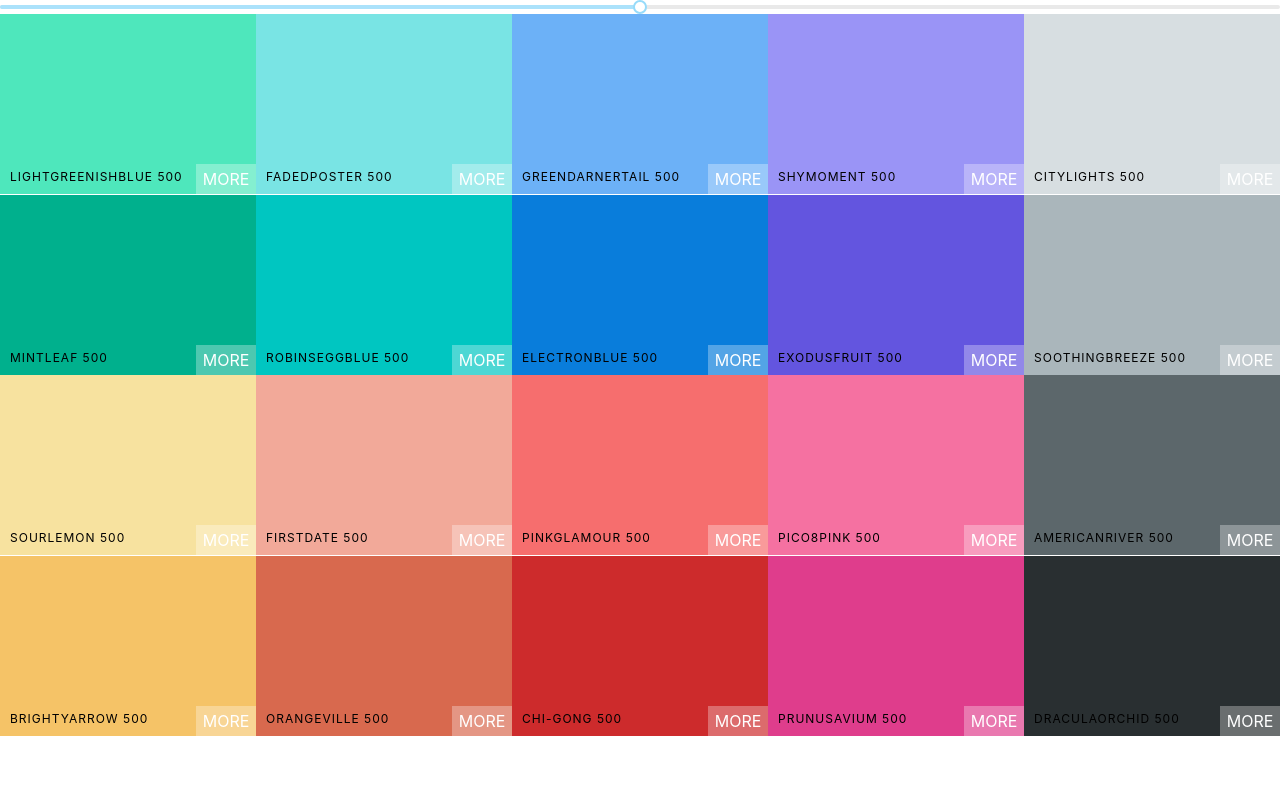
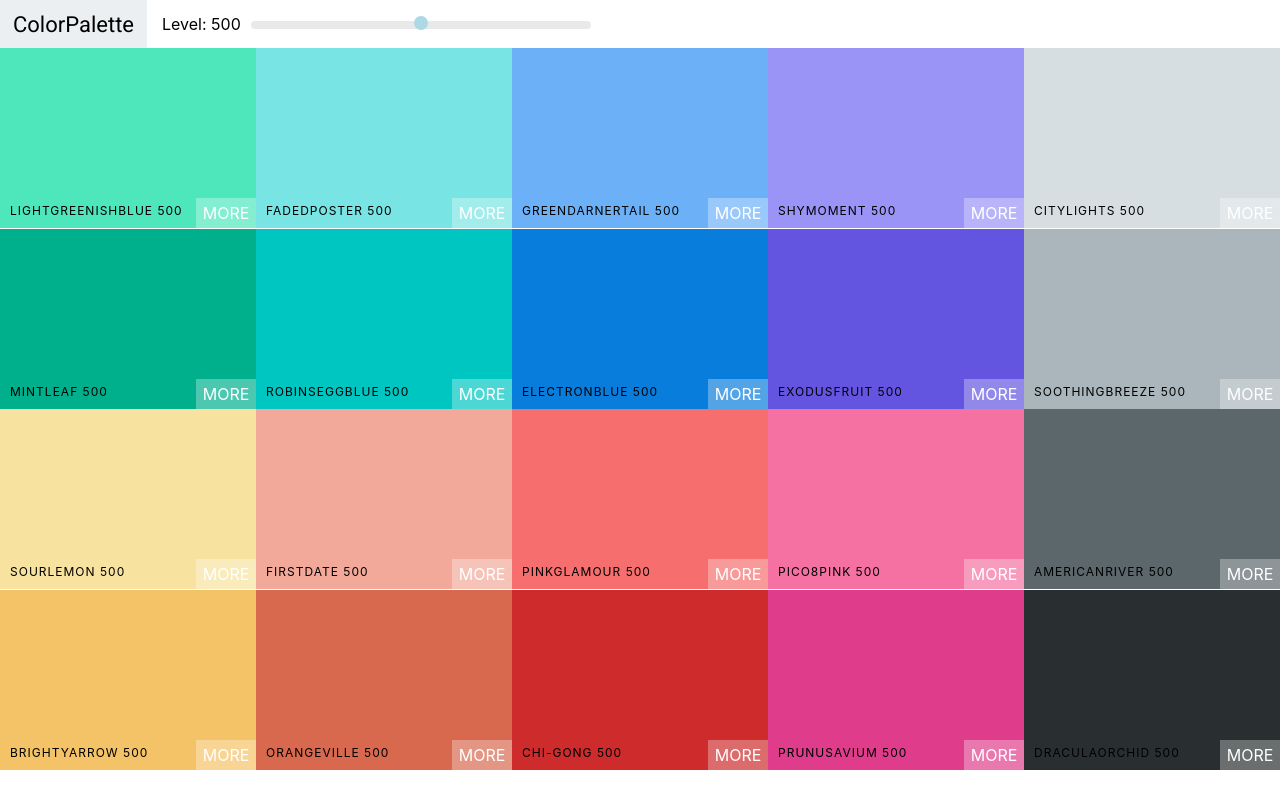
Before and after one commit to jxh053188/react-color-app, a React (Create React App) app: page /palette/flat-ui-colors-american in a window 1280 px wide. Built offline with nearby package versions, Linux system fonts and the light colour scheme.

Commit message:
Add navbar

```diff
--- a/public/index.html
+++ b/public/index.html
@@ -24,6 +24,12 @@
       work correctly both with client-side routing and a non-root public URL.
       Learn how to configure a non-root public URL by running `npm run build`.
     -->
+    <link rel="preconnect" href="https://fonts.googleapis.com" />
+    <link rel="preconnect" href="https://fonts.gstatic.com" crossorigin />
+    <link
+      href="https://fonts.googleapis.com/css2?family=Roboto&display=swap"
+      rel="stylesheet"
+    />
     <title>React App</title>
   </head>
   <body>
--- /dev/null
+++ b/src/Components/NavBar.js
@@ -0,0 +1,31 @@
+import React, { Component } from "react";
+import Slider from "rc-slider";
+import "rc-slider/assets/index.css";
+import "../Styles/NavBar.css";
+
+class NavBar extends Component {
+  render() {
+    const { level, changeLevel } = this.props;
+    return (
+      <header className="Navbar">
+        <div className="logo">
+          <a href="#">ColorPalette</a>
+        </div>
+        <div className="slider-container">
+          <span>Level: {level}</span>
+          <div className="slider">
+            <Slider
+              defaultValue={level}
+              min={100}
+              max={900}
+              step={100}
+              onAfterChange={changeLevel}
+            />
+          </div>
+        </div>
+      </header>
+    );
+  }
+}
+
+export default NavBar;
--- a/src/Components/Palette.js
+++ b/src/Components/Palette.js
@@ -1,36 +1,35 @@
-import React, { Component } from 'react';
-import ColorBox from './ColorBox'
-import '../Styles/Palette.css'
-import Slider from 'rc-slider'
-import 'rc-slider/assets/index.css'
+import React, { Component } from "react";
+import ColorBox from "./ColorBox";
+import NavBar from "./NavBar";
+import "../Styles/Palette.css";
 
-export default class Palette extends Component{
-    constructor(props){
+export default class Palette extends Component {
+  constructor(props) {
     super(props);
-        this.state = {level:500};
-        this.changeLevel = this.changeLevel.bind(this)
+    this.state = { level: 500 };
+    this.changeLevel = this.changeLevel.bind(this);
   }
 
   changeLevel(newLevel) {
-        this.setState({level:newLevel});
+    this.setState({ level: newLevel });
   }
 
   render() {
-        const {colors} = this.props.palette
-        const {level} = this.state
-        const colorBoxes = colors[level].map(color => (
-            <ColorBox background = {color.hex} name={color.name}/>
-        ))
+    const { colors } = this.props.palette;
+    const { level } = this.state;
+    const colorBoxes = colors[level].map((color) => (
+      <ColorBox background={color.hex} name={color.name} />
+    ));
     return (
       <div className="Palette">
         {/*Navbar goes here */}
-                <Slider defaultValue={level} min = {100} max= {900} step={100} onAfterChange={this.changeLevel} />
+        <NavBar level={level} changeLevel={this.changeLevel} />
         <div className="Palette-colors">
           {/*Color box goes here */}
           {colorBoxes}
         </div>
         {/*footer*/}
       </div>
-        )
+    );
   }
 }
--- /dev/null
+++ b/src/Styles/NavBar.css
@@ -0,0 +1,46 @@
+.Navbar {
+  display: flex;
+  align-items: center;
+  justify-content: flex-start;
+  height: 6vh;
+}
+
+.logo {
+  margin-right: 15px;
+  padding: 0 13px;
+  font-size: 22px;
+  background-color: #eceff1;
+  font-family: "Roboto";
+  height: 100%;
+  display: flex;
+  align-items: center;
+}
+
+.logo a {
+  text-decoration: none;
+  color: black;
+}
+
+.slider {
+  width: 340px;
+  margin: 0 10px;
+  display: inline-block;
+}
+
+.rc-slider-track {
+  background-color: transparent;
+}
+
+.rc-slider-rail {
+  height: 8px;
+}
+
+.rc-slider-handle,
+.rc-slider-handle:active,
+.rc-slider-handle:focus,
+.rc-slider-handle:hover {
+  background-color: lightblue;
+  outline: none;
+  border: 2px solid lightblue;
+  box-shadow: none;
+}
```
Also changed, not shown: src/App.js (+6 -6 lines). Lines whose indentation alone changed are shown as unchanged.
